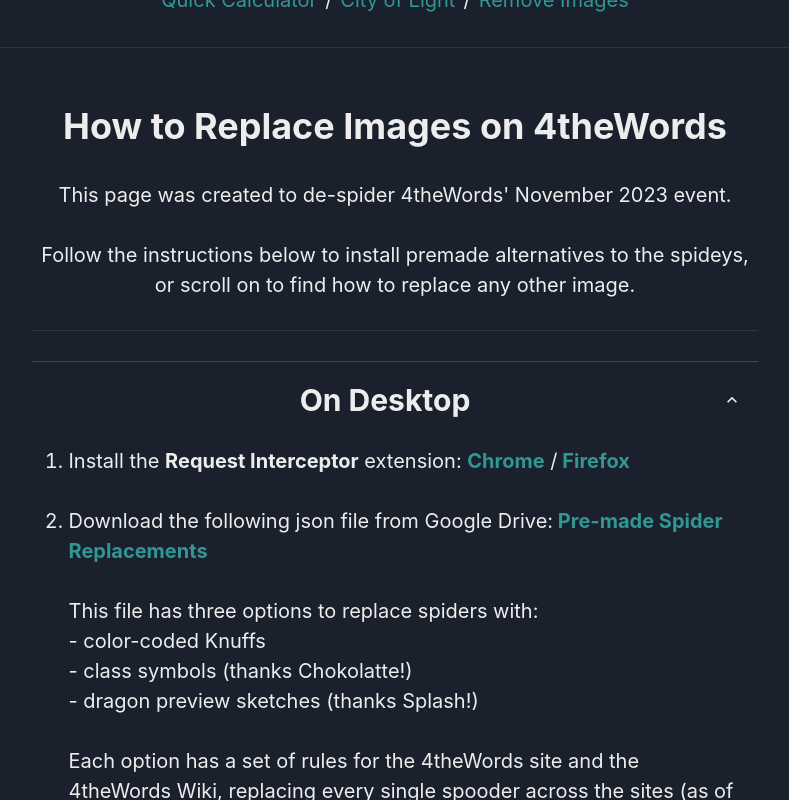
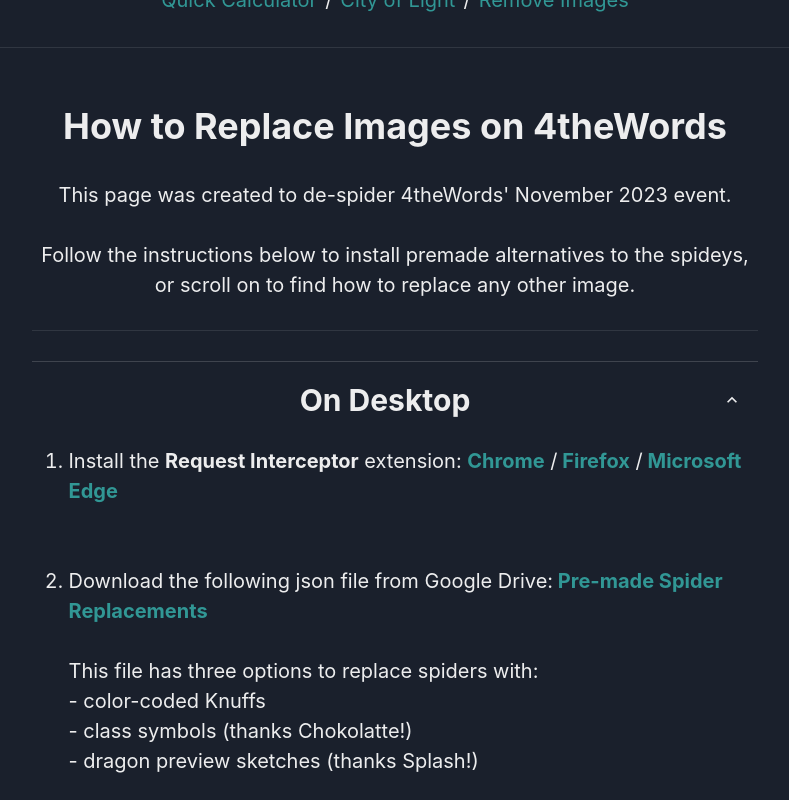
Before and after one commit to shoringupfragments/my-app-test, a React (Create React App) app: page /removeimages in a window 1280 px wide. Both pictures are taken after a click on the button "On Desktop". Shown: the part 467-1267 px from the top of the page, without its empty margins (245-1034 px from the left). Built offline with nearby package versions, Linux system fonts and the light colour scheme.

Commit message:
lol one more

```diff
--- a/src/removeimages.js
+++ b/src/removeimages.js
@@ -61,7 +61,12 @@
             _hover={{  color: "teal.300",  }}> <b>Chrome</b></Link> /
       <Link href="https://addons.mozilla.org/en-US/firefox/addon/request-interceptor/"
             color='teal.500'
-            _hover={{  color: "teal.300",  }}><b> Firefox</b></Link>
+            _hover={{  color: "teal.300",  }}><b> Firefox</b></Link> /
+                  <Link href="https://microsoftedge.microsoft.com/addons/detail/request-interceptor/mbfelkekkjdbfaaocmdkdchffhejfplk"
+            color='teal.500'
+            _hover={{  color: "teal.300",  }}><b> Microsoft Edge</b></Link>
+            <br></br><br></br>
+
     </ListItem>
   <br></br>
   <ListItem>Download the following json file from Google Drive:
```
